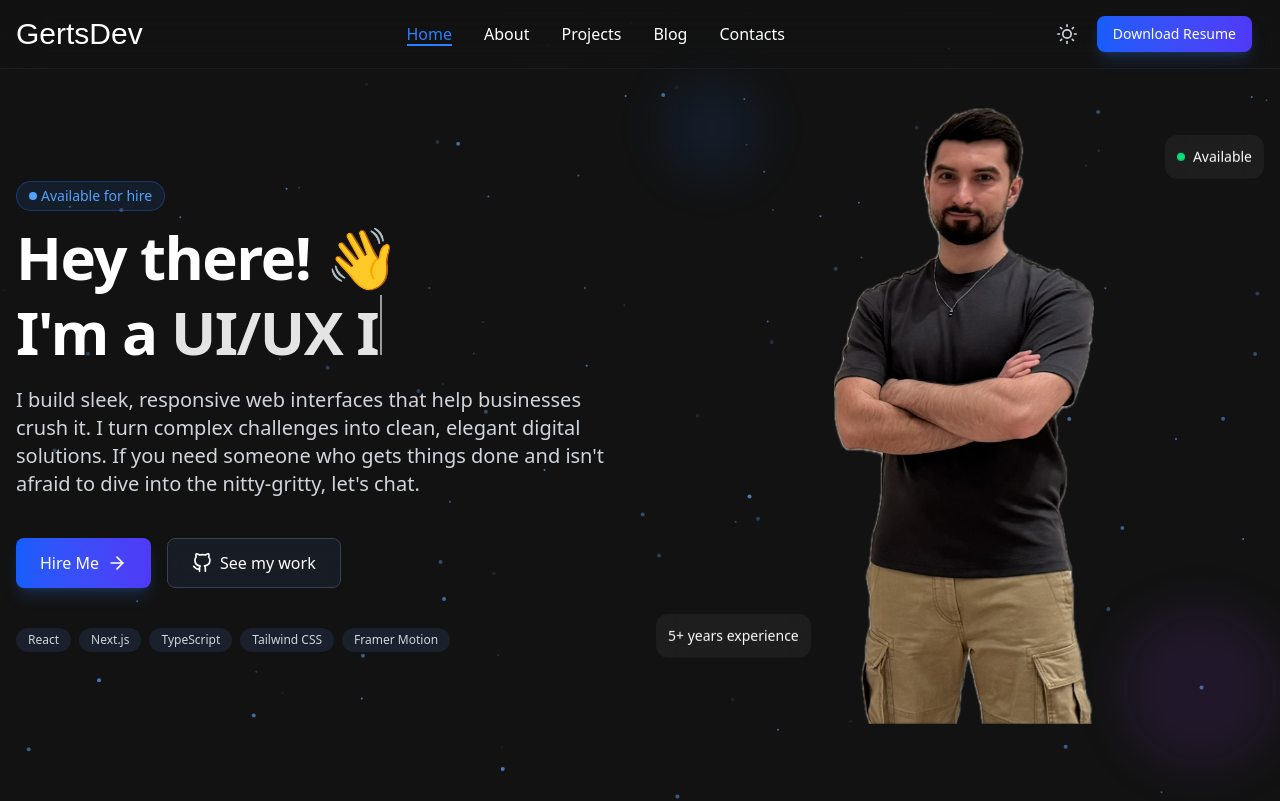
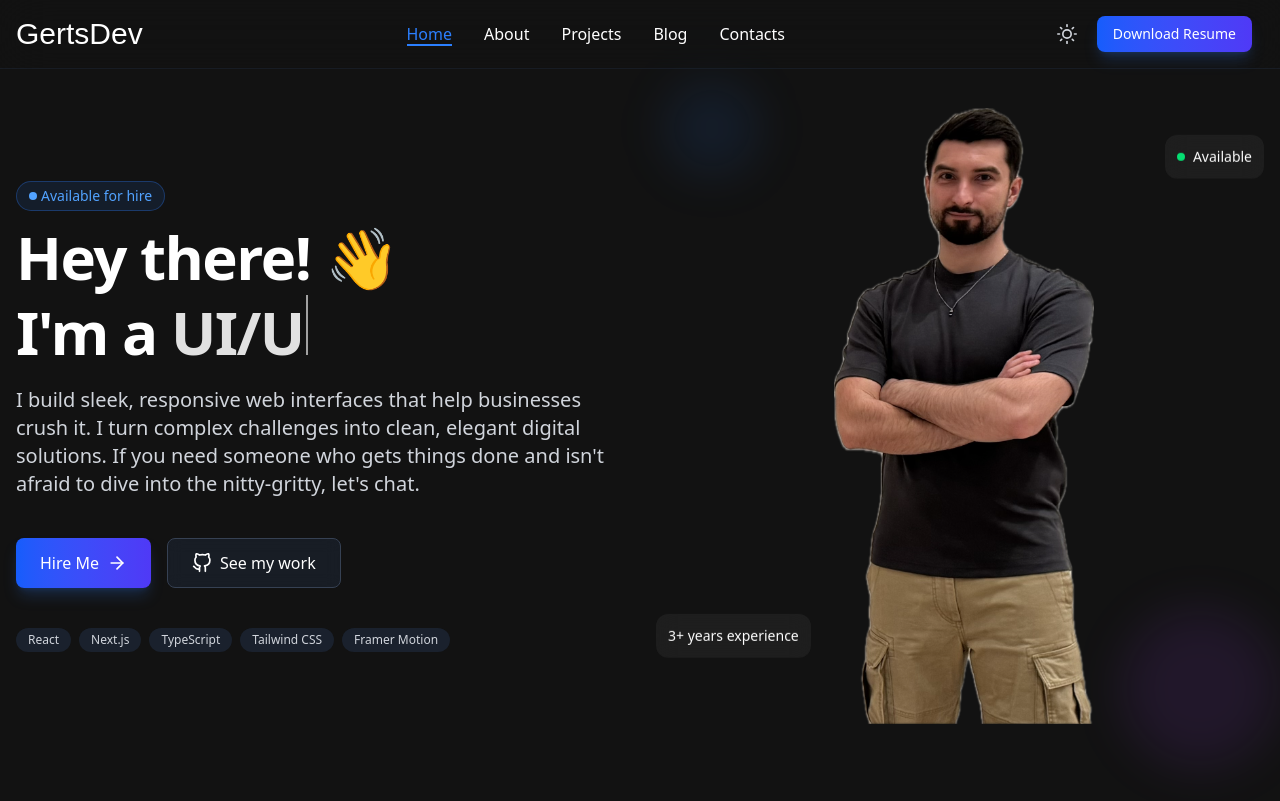
Before and after one commit to GertsDev/GertsDev_portfolio, a Next.js app: page / in a window 1280 px wide. Shown: the top 801 px of the page. Built offline with nearby package versions, Linux system fonts and the light colour scheme; no server answers; a web font is replaced by a local one.

Commit message:
GertsDev v2.1, not optimized but fixed

```diff
--- a/src/app/about/page.tsx
+++ b/src/app/about/page.tsx
@@ -79,7 +79,7 @@ export default function About() {
         className="container mx-auto max-w-5xl px-4 py-16 sm:px-6 md:py-24"
       >
         {/* Hero Section */}
-        <section className="mb-20 md:mb-32">
+        <section className="mb-2 md:mb-2 ">
           <div className="glass-card-dark relative overflow-hidden rounded-3xl">
             <div className="flex flex-col items-center justify-center px-4 py-16 md:px-8 md:py-24">
               <motion.div
@@ -178,7 +178,7 @@ export default function About() {
                 />
               </svg>
             </div>
-            <h3 className="text-2xl font-bold text-white">5+ Years</h3>
+            <h3 className="text-2xl font-bold text-white">3+ Years</h3>
             <p className="text-gray-400">Frontend Experience</p>
           </motion.div>
 
--- a/src/app/page.tsx
+++ b/src/app/page.tsx
@@ -1,17 +1,26 @@
 "use client";
 import Link from "next/link";
-import Typewriter from "~/components/Typewriter";
 import Image from "next/image";
 import { motion } from "framer-motion";
 import { FiArrowRight, FiGithub } from "react-icons/fi";
-import { Particles } from "~/components/ui/particles";
 import { useTheme } from "next-themes";
 import { useState, useEffect } from "react";
+import dynamic from "next/dynamic";
+
+// Dynamically import components that might cause hydration issues
+const Typewriter = dynamic(() => import("~/components/Typewriter"), {
+  ssr: false,
+  loading: () => <span>Frontend Developer</span>,
+});
+
+const Particles = dynamic(() => import("~/components/ui/particles").then((mod) => mod.Particles), {
+  ssr: false,
+});
 
 export default function HomePage() {
   const { theme } = useTheme();
   const [mounted, setMounted] = useState(false);
-  const isDark = theme === "dark";
+  const isDark = mounted ? theme === "dark" : false; // Default to false during SSR
 
   useEffect(() => {
     setMounted(true);
@@ -32,9 +41,35 @@ export default function HomePage() {
     show: { opacity: 1, y: 0, transition: { duration: 0.8, ease: "easeOut" } },
   };
 
+  // Return a simple loading state or nothing before client-side hydration
+  if (!mounted) {
+    return (
+      <section className="relative flex min-h-screen w-full flex-col items-center justify-center px-4 py-16 md:py-24">
+        <div className="grid w-full max-w-screen-xl grid-cols-1 items-center gap-12 md:grid-cols-2">
+          <div className="flex flex-col items-center md:items-start">
+            <div className="mb-4 md: inline-flex items-center rounded-full border border-blue-500/30 bg-blue-500/10 px-3 py-1 text-sm text-blue-400">
+              <span className="mr-1 inline-block h-2 w-2 rounded-full bg-blue-400"></span>
+              Available for hire
+            </div>
+            <h1 className="mb-6 max-w-2xl text-center text-4xl font-extrabold tracking-tight md:text-left md:text-5xl xl:text-6xl">
+              <span className="block">Hey there!</span>
+              <span className="mt-2 block text-gradient-vibrant whitespace-nowrap">
+                I&apos;m a Frontend Developer
+              </span>
+            </h1>
+            <p className="mb-8 max-w-2xl text-center font-light text-gray-300 md:text-left md:text-lg lg:mb-10 lg:text-xl">
+              I build sleek, responsive web interfaces that help businesses crush it. I turn complex
+              challenges into clean, elegant digital solutions.
+            </p>
+          </div>
+        </div>
+      </section>
+    );
+  }
+
   return (
-    <section className="relative flex min-h-100vh w-full flex-col items-center justify-center px-4 py-16 md:py-24">
-      {/* Particle background */}
+    <section className="relative flex min-h-screen w-full flex-col items-center justify-center px-4 py-16 md:py-24">
+      {/* Particle background - only render on client */}
       {mounted && (
         <Particles
           className="absolute inset-0 -z-10"
@@ -46,6 +81,7 @@ export default function HomePage() {
 
       {/* Content container */}
       <motion.div
+        key="main-content"
         variants={container}
         initial="hidden"
         animate="show"
@@ -57,17 +93,17 @@ export default function HomePage() {
             initial={{ opacity: 0, scale: 0.9 }}
             animate={{ opacity: 1, scale: 1 }}
             transition={{ duration: 0.5 }}
-            className="mb-4 inline-flex items-center rounded-full border border-blue-500/30 bg-blue-500/10 px-3 py-1 text-sm text-blue-400"
+            className="mb-4 hidden md:inline-flex items-center rounded-full border border-blue-500/30 bg-blue-500/10 px-3 py-1 text-sm text-blue-400"
           >
             <span className="mr-1 inline-block h-2 w-2 rounded-full bg-blue-400"></span>
             Available for hire
           </motion.div>
 
-          <h1 className="mb-6 max-w-2xl text-center text-4xl font-extrabold tracking-tight md:text-left md:text-5xl xl:text-6xl">
+          <h1 className="mb-6 mt-10 md:mt-0 max-w-2xl text-center text-4xl font-extrabold tracking-tight md:text-left md:text-5xl xl:text-6xl">
             <span className="block">
-              Hey there! <span className="animate-waving-hand">👋</span>
+              Hey there! <span className="animate-waving-hand inline-block">👋</span>
             </span>
-            <span className="mt-2 block text-gradient-vibrant">
+            <span className="mt-2 block text-gradient-vibrant whitespace-nowrap">
               I&apos;m a{" "}
               <Typewriter texts={["Frontend Developer", "UI/UX Innovator", "Tech Enthusiast"]} />
             </span>
@@ -164,7 +200,7 @@ export default function HomePage() {
               transition={{ duration: 4, repeat: Infinity, ease: "easeInOut", delay: 1 }}
             >
               <div className="flex items-center gap-2">
-                <span className="text-sm font-medium text-white">5+ years experience</span>
+                <span className="text-sm font-medium text-white">3+ years experience</span>
               </div>
             </motion.div>
           </motion.div>
--- a/src/app/projects/page.tsx
+++ b/src/app/projects/page.tsx
@@ -101,7 +101,7 @@ export default function ProjectsPage() {
   };
 
   return (
-    <div className="relative min-h-screen w-full">
+    <div className="relative min-h-screen w-full mt-7 md:mt-0">
       {/* Particle background */}
       {mounted && (
         <Particles
--- a/src/components/Typewriter.tsx
+++ b/src/components/Typewriter.tsx
@@ -1,6 +1,6 @@
 // components/Typewriter.tsx
 "use client";
-import { useState, useEffect } from "react";
+import { useState, useEffect, useRef } from "react";
 import { motion, AnimatePresence } from "framer-motion";
 
 interface TypewriterProps {
@@ -20,20 +20,34 @@ const Typewriter = ({
   const [currentText, setCurrentText] = useState("");
   const [isDeleting, setIsDeleting] = useState(false);
   const [isBlinking, setIsBlinking] = useState(true);
+  const [mounted, setMounted] = useState(false);
+  const randomRef = useRef<() => number>(() => 0);
+
+  // Only run on client-side
+  useEffect(() => {
+    setMounted(true);
+    // Set up the random function only on client side
+    randomRef.current = () => Math.random();
+
+    // Initialize with empty text to start the typing animation
+    if (texts && texts.length > 0) {
+      setCurrentText("");
+    }
+  }, [texts]);
 
   useEffect(() => {
-    if (!texts || texts.length === 0) return;
+    if (!mounted || !texts || texts.length === 0) return;
 
     let timeout: NodeJS.Timeout;
     const safeIndex = currentTextIndex % texts.length;
     const currentFullText = texts[safeIndex] || "";
 
-    // Variable speed for more natural typing
+    // Variable speed for more natural typing - only use random on client side
     const speed = isDeleting
       ? deletingSpeed
       : currentText.length === currentFullText.length
         ? delayBetweenTexts
-        : typingSpeed + Math.random() * 50;
+        : typingSpeed + (mounted ? randomRef.current() * 50 : 0);
 
     if (isDeleting) {
       // Deleting text
@@ -67,6 +81,7 @@ const Typewriter = ({
 
     return () => clearTimeout(timeout);
   }, [
+    mounted,
     currentText,
     currentTextIndex,
     isDeleting,
@@ -76,6 +91,11 @@ const Typewriter = ({
     delayBetweenTexts,
     isBlinking,
   ]);
+
+  // For server-side rendering, return a static placeholder
+  if (typeof window === "undefined" || !mounted) {
+    return <span>{texts[0] || ""}</span>;
+  }
 
   return (
     <span className="inline-flex">
--- a/src/components/ui/particles.tsx
+++ b/src/components/ui/particles.tsx
@@ -1,6 +1,6 @@
 "use client";
 
-import React, { useRef, useEffect } from "react";
+import React, { useRef, useEffect, useState } from "react";
 
 interface ParticlesProps {
   className?: string;
@@ -45,9 +45,15 @@ export const Particles = ({
   const circles = useRef<Circle[]>([]);
   const mouse = useRef<{ x: number; y: number }>({ x: 0, y: 0 });
   const canvasSize = useRef<CanvasSize>({ w: 0, h: 0 });
+  const [mounted, setMounted] = useState(false);
+  const randomRef = useRef<() => number>(() => 0);
   const dpr = typeof window !== "undefined" ? window.devicePixelRatio : 1;
 
   useEffect(() => {
+    setMounted(true);
+    // Set up the random function only on client side
+    randomRef.current = () => Math.random();
+
     if (canvasRef.current) {
       context.current = canvasRef.current.getContext("2d");
     }
@@ -63,16 +69,20 @@ export const Particles = ({
   }, []);
 
   useEffect(() => {
+    if (mounted) {
       initCanvas();
-  }, [refresh]);
+    }
+  }, [refresh, mounted]);
 
   const initCanvas = () => {
+    if (!mounted) return;
     resizeCanvas();
     drawParticles();
   };
 
   const onMouseMove = (event: MouseEvent) => {
-    if (canvasContainerRef.current) {
+    if (!mounted || !canvasContainerRef.current) return;
+
     const rect = canvasContainerRef.current.getBoundingClientRect();
     const { w, h } = canvasSize.current;
     const x = event.clientX - rect.left - w / 2;
@@ -81,7 +91,6 @@ export const Particles = ({
     if (inside) {
       mouse.current.x = x;
       mouse.current.y = y;
-      }
     }
   };
 
@@ -99,16 +108,18 @@ export const Particles = ({
   };
 
   const circleParams = (): Circle => {
-    const x = Math.floor(Math.random() * canvasSize.current.w);
-    const y = Math.floor(Math.random() * canvasSize.current.h);
+    // Use the randomRef to ensure no random values during SSR
+    const random = randomRef.current;
+    const x = Math.floor(random() * canvasSize.current.w);
+    const y = Math.floor(random() * canvasSize.current.h);
     const translateX = 0;
     const translateY = 0;
-    const size = Math.floor(Math.random() * 2) + 1;
+    const size = Math.floor(random() * 2) + 1;
     const alpha = 0;
-    const targetAlpha = parseFloat((Math.random() * 0.6 + 0.1).toFixed(1));
-    const dx = (Math.random() - 0.5) * 0.2 * speed;
-    const dy = (Math.random() - 0.5) * 0.2 * speed;
-    const magnetism = 0.1 + Math.random() * 4;
+    const targetAlpha = parseFloat((random() * 0.6 + 0.1).toFixed(1));
+    const dx = (random() - 0.5) * 0.2 * speed;
+    const dy = (random() - 0.5) * 0.2 * speed;
+    const magnetism = 0.1 + random() * 4;
     return {
       x,
       y,
@@ -223,7 +234,7 @@ export const Particles = ({
 
   return (
     <div className={className} ref={canvasContainerRef} aria-hidden="true">
-      <canvas ref={canvasRef} />
+      {mounted && <canvas ref={canvasRef} />}
     </div>
   );
 };
--- a/tailwind.config.ts
+++ b/tailwind.config.ts
@@ -25,6 +25,7 @@ const config: Config = {
         "spin-slow": "spin 15s linear infinite",
         glitch: "glitch 3s ease-in-out infinite",
         "text-shimmer": "text-shimmer 2.5s ease-in-out infinite",
+        "waving-hand": "wave 2.5s linear infinite",
       },
       keyframes: {
         glitch: {
@@ -37,6 +38,16 @@ const config: Config = {
         "text-shimmer": {
           from: { backgroundPosition: "0 0" },
           to: { backgroundPosition: "-200% 0" },
+        },
+        wave: {
+          "0%": { transform: "rotate(0.0deg)" },
+          "10%": { transform: "rotate(14.0deg)" },
+          "20%": { transform: "rotate(-8.0deg)" },
+          "30%": { transform: "rotate(14.0deg)" },
+          "40%": { transform: "rotate(-4.0deg)" },
+          "50%": { transform: "rotate(10.0deg)" },
+          "60%": { transform: "rotate(0.0deg)" },
+          "100%": { transform: "rotate(0.0deg)" },
         },
       },
       typography: {
```
Also changed, not shown: src/app/contacts/page.tsx (+2 -20 lines), src/app/layout.tsx (+8 -3 lines), src/components/Footer.tsx (+2 -8 lines). Lines whose indentation alone changed are shown as unchanged.
